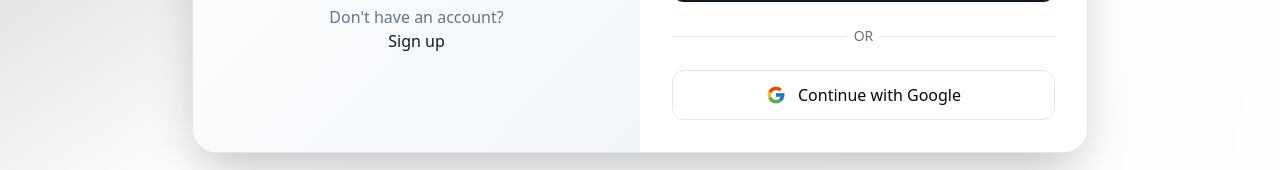
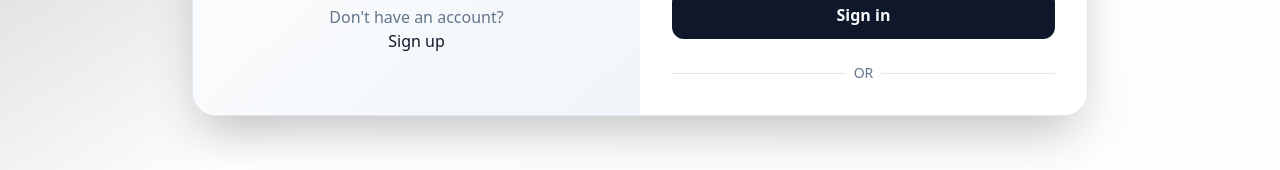
Before and after one commit to Leaders-Network/Ai-Resume-Checker, a Next.js app: page /signin in a window 1280 px wide. Shown: the part 485-655 px from the top of the page. Built offline with nearby package versions, Linux system fonts and the light colour scheme; no server answers.

Commit message:
feat: comment google signup and in till fix

```diff
--- a/app/signin/page.tsx
+++ b/app/signin/page.tsx
@@ -162,7 +162,7 @@ const Signin = () => {
                   </div>
                 </div>
 
-                <div className="mt-6 space-y-3">
+                {/* <div className="mt-6 space-y-3">
                   <button
                     onClick={handleGoogleLogin}
                     disabled={isLoading}
@@ -172,15 +172,15 @@ const Signin = () => {
                     <span className="text-foreground font-medium">Continue with Google</span>
                   </button>
 
-                 {/* <button
+                 <button
                     onClick={handleFacebookLogin}
                     disabled={isLoading}
                     className="w-full flex items-center justify-center px-4 py-3 border border-border rounded-xl hover:bg-accent transition-colors disabled:opacity-50"
                   >
                     <FaFacebook className="w-5 h-5 mr-3 text-blue-600" />
                     <span className="text-foreground font-medium">Continue with Facebook</span>
-                  </button> */}
-                </div>
+                  </button>
+                </div> */}
               </div>
 
               <div className="mt-8 text-center md:hidden">
--- a/app/signup/page.tsx
+++ b/app/signup/page.tsx
@@ -374,7 +374,7 @@ const Signup = () => {
                     <span className="px-2 bg-card text-muted-foreground">OR</span>
                   </div>
                 </div>
-
+{/*
                 <div className="mt-4 space-y-2">
                   <button
                     onClick={handleGoogleLogin}
@@ -392,7 +392,8 @@ const Signup = () => {
                     <FaFacebook className="w-4 h-4 mr-2 text-blue-600" />
                     <span className="text-foreground font-medium">Continue with Facebook</span>
                   </button>
-                </div>
+                </div> */}
+
               </div>
 
               <div className="mt-4 text-center">
```
